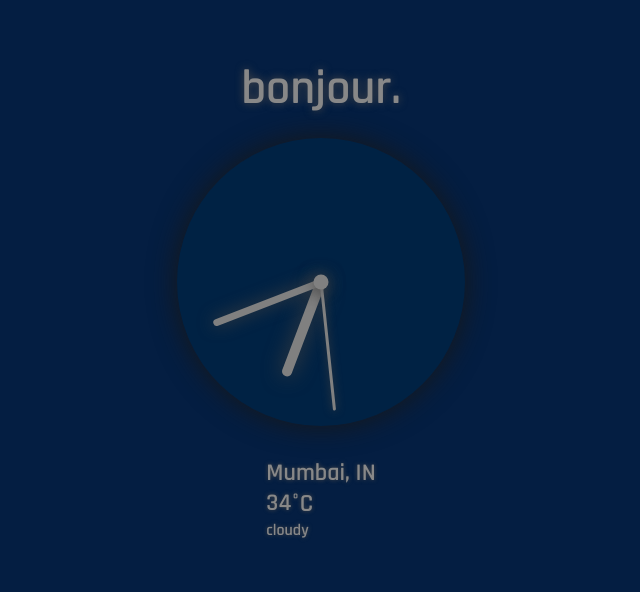
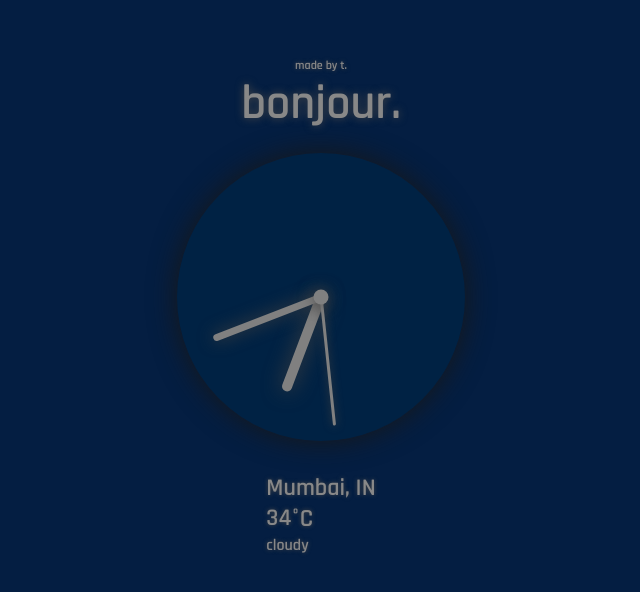
Before and after one commit to tamojay/weather-and-clock-api, a plain HTML site: page index.html in a window 1280 px wide. Shown: the part 142-734 px from the top of the page, without its empty margins (319-959 px from the left). Drawn offline with Linux system fonts and the light colour scheme.

Commit message:
Update index.html

```diff
--- a/index.html
+++ b/index.html
@@ -11,6 +11,7 @@
 </head>
 
 <body>
+  <a href="https://www.linkedin.com/in/tamojay/" class="contact" target='_blank'>made by t.</a>
   <div class="app-title">
     <h3>bonjour.</h3>
   </div>
```
